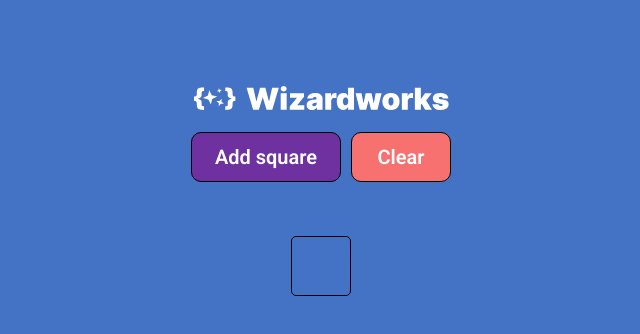
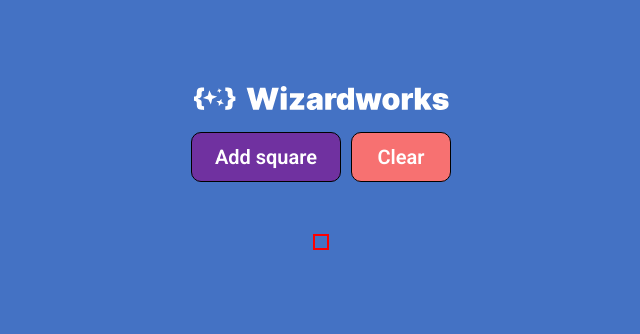
Before and after one commit to deriansv/endless-squares-2, a React (Vite) app: page / in a window 1280 px wide. Shown: the top 334 px of the page, without its empty margins (319-959 px from the left). Built offline with nearby package versions, Linux system fonts and the light colour scheme.

Commit message:
ändrade rutnätet till att visa kolumner istället för en grid-layout

```diff
--- a/src/components/SquareGrid.jsx
+++ b/src/components/SquareGrid.jsx
@@ -5,21 +5,26 @@ export function SquareGrid ({ squares, dimension }) {
     const squaresArray = Array.isArray(squares) ? squares : [];
 
     const gridStyle = {
-        display: 'grid',
-        gridTemplateColumns: `repeat(${dimension}, 1fr)`,
-        gridTemplateRows: `repeat(${dimension}, 1fr)`,
-        gap: '5px',
-        direction: 'rtl',
-        gridAutoFlow: 'row',
-        marginBottom: '30px',
-        marginTop: '100px',
+        // display: 'grid',
+        // gridTemplateColumns: `repeat(${dimension}, 1fr)`,
+        // gridTemplateRows: `repeat(${dimension}, 1fr)`,
+        // gap: '5px',
+        // direction: 'rtl',
+        // gridAutoFlow: 'row',
+        // marginBottom: '30px',
+        // marginTop: '100px',
     };
 
     return (
         <>
         <div className="grid-container" style={gridStyle}>
-            {squaresArray.map((square) => (
-                <Square key={square.id} color={square.color} />
+            {squaresArray.map((column, index) => (
+                <div className="column" key={index}>
+                    {column.map((square) => (
+                        <Square key={square.id} color={square.color} />
+                    ))}
+                </div>
+
             ))}
         </div>
         </>
--- a/src/index.css
+++ b/src/index.css
@@ -0,0 +1,14 @@
+.column {
+    display: flex;
+    flex-direction: column;
+    gap: 12px;
+    justify-content: center;
+    align-items: center;
+    border: 2px solid red;
+    padding: 6px;
+}
+
+.grid-container {
+    display: flex;
+    margin-top: 100px;
+}
```
